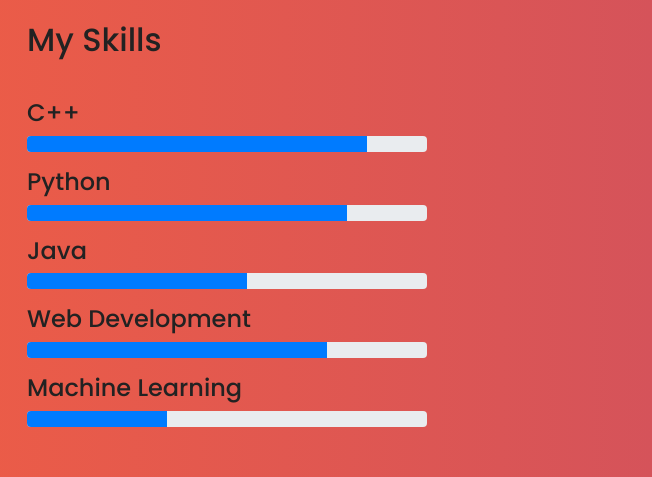
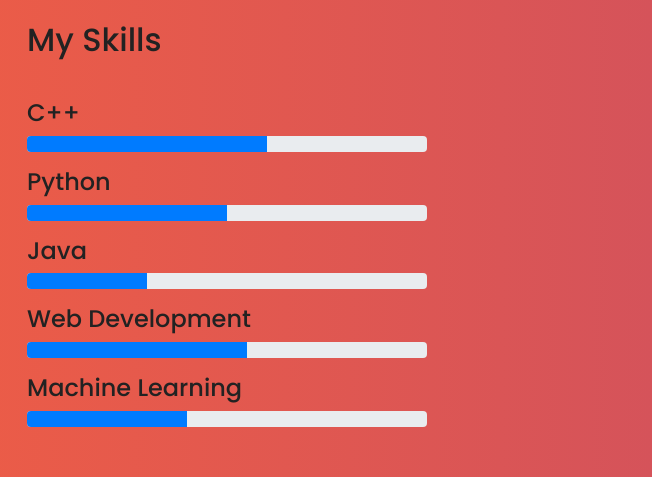
Before and after one commit to nraj9141/portfolio-web, a plain HTML site: page index.html in a window 1280 px wide. Shown: the part 1000-1477 px from the top of the page, 628-1280 px from the left. Drawn offline with nearby package versions, Linux system fonts and the light colour scheme; a web font is replaced by a local one.

Commit message:
Update index.html

```diff
--- a/index.html
+++ b/index.html
@@ -87,7 +87,7 @@
                                 <h4>C++</h4>
                                 <div class="progress progress-style">
                                     <div class="progress-bar color-1" role="progressbar" aria-valuenow="75"
-                                        aria-valuemin="0" aria-valuemax="100" style="width:85%">
+                                        aria-valuemin="0" aria-valuemax="100" style="width:60%">
                                     </div>
                                 </div>
                             </div>
@@ -97,7 +97,7 @@
                                 <h4>Python</h4>
                                 <div class="progress progress-style">
                                     <div class="progress-bar color-1" role="progressbar" aria-valuenow="75"
-                                        aria-valuemin="0" aria-valuemax="100" style="width:80%">
+                                        aria-valuemin="0" aria-valuemax="100" style="width:50%">
                                     </div>
                                 </div>
                             </div>
@@ -107,7 +107,7 @@
                                 <h4>Java</h4>
                                 <div class="progress progress-style">
                                     <div class="progress-bar color-1" role="progressbar" aria-valuenow="75"
-                                        aria-valuemin="0" aria-valuemax="100" style="width:55%">
+                                        aria-valuemin="0" aria-valuemax="100" style="width:30%">
                                     </div>
                                 </div>
                             </div>
@@ -117,7 +117,7 @@
                                 <h4>Web Development</h4>
                                 <div class="progress progress-style">
                                     <div class="progress-bar color-1" role="progressbar" aria-valuenow="60"
-                                        aria-valuemin="0" aria-valuemax="100" style="width:75%">
+                                        aria-valuemin="0" aria-valuemax="100" style="width:55%">
                                     </div>
                                 </div>
                             </div>
@@ -127,7 +127,7 @@
                                 <h4>Machine Learning</h4>
                                 <div class="progress progress-style">
                                     <div class="progress-bar color-1" role="progressbar" aria-valuenow="85"
-                                        aria-valuemin="0" aria-valuemax="100" style="width:35%">
+                                        aria-valuemin="0" aria-valuemax="100" style="width:40%">
                                     </div>
                                 </div>
                             </div>
```
